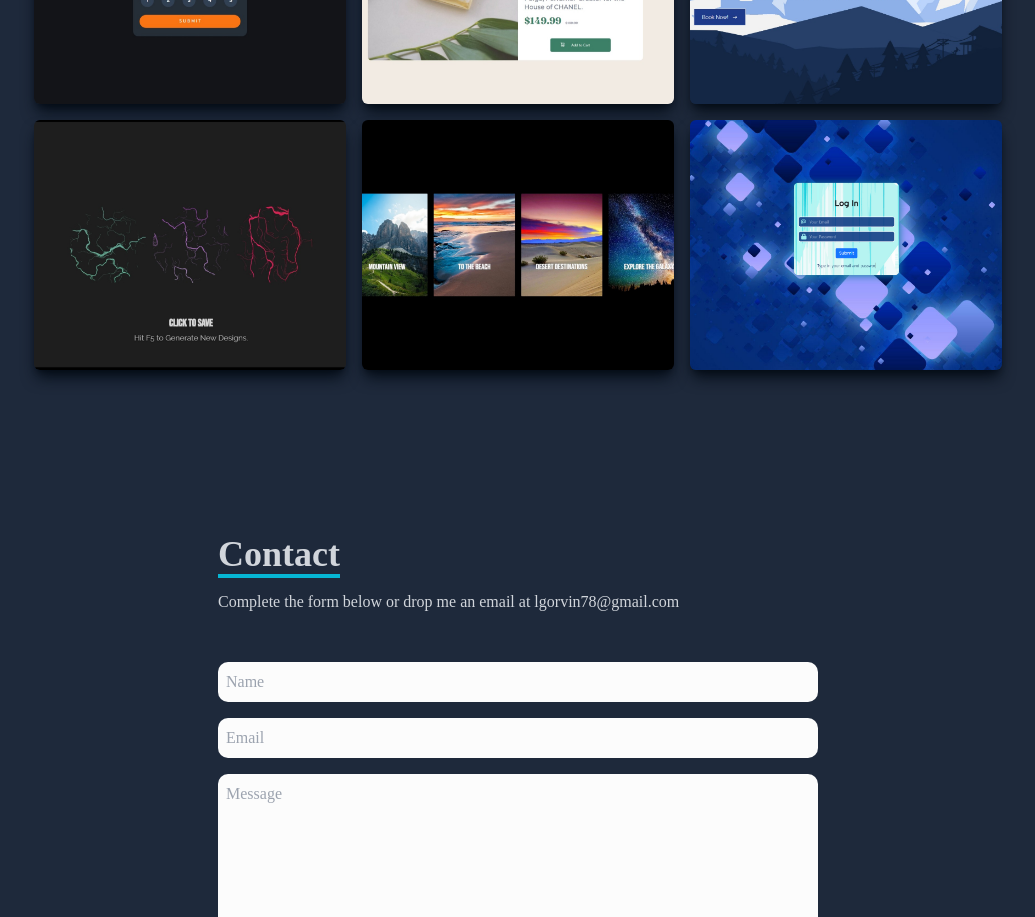
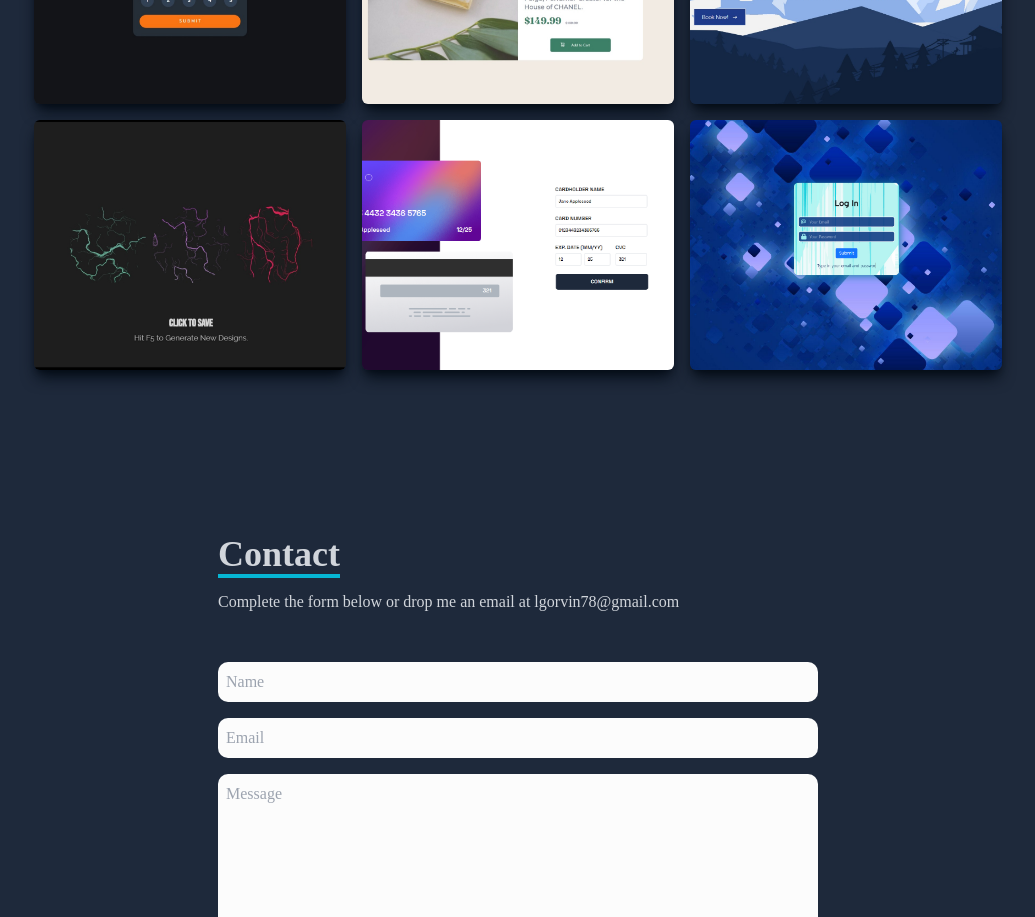
Before and after one commit to lgorvin/react-portfolio, a React (Create React App) app: page / in a window 1280 px wide. Shown: the part 2760-3677 px from the top of the page, without its empty margins (122-1157 px from the left). Built offline with nearby package versions, Linux system fonts and the light colour scheme.

Commit message:
changed work portfolio

```diff
--- a/src/components/Work.jsx
+++ b/src/components/Work.jsx
@@ -3,8 +3,8 @@ import ratingComponent from "../assets/rating-component.jpeg";
 import cardComponent from "../assets/card-component.jpeg";
 import arcticTravel from "../assets/arctictravel.jpeg";
 import aiDesign from "../assets/aidesign.jpeg";
-import Cards from "../assets/cards.jpeg";
 import logInForm from "../assets/loginform.png";
+import creditCardForm from "../assets/credit-card-form.png";
 
 const Work = () => {
   return (
@@ -111,7 +111,7 @@ const Work = () => {
           </div>
 
           <div
-            style={{ backgroundImage: `url(${Cards})` }}
+            style={{ backgroundImage: `url(${creditCardForm})` }}
             className="shadow-lg shadow-[#040c16] group container rounded-md flex justify-center items-center mx-auto content-div"
           >
             <div className="opacity-0 group-hover:opacity-100">
@@ -119,12 +119,12 @@ const Work = () => {
                 Card Designs
               </span>
               <div className="pt-8 text-center">
-                <a href="https://cdpn.io/pen/debug/ExERBVm?authentication_hash=ZoABaQwDNxgr">
+                <a href="https://cheerful-gingersnap-f769d7.netlify.app/">
                   <button className="text-center rounded-lg px-4 py-3 m-2 bg-white text-gray-700 font-bold text-lg ">
                     Demo
                   </button>
                 </a>
-                <a href="https://codepen.io/lgorvin/pen/ExERBVm">
+                <a href="https://github.com/lgorvin/credit-card-form">
                   <button className="text-center rounded-lg px-4 py-3 m-2 bg-white text-gray-700 font-bold text-lg ">
                     Code
                   </button>
```
Also changed, not shown: src/assets/credit-card-form.png (added).
